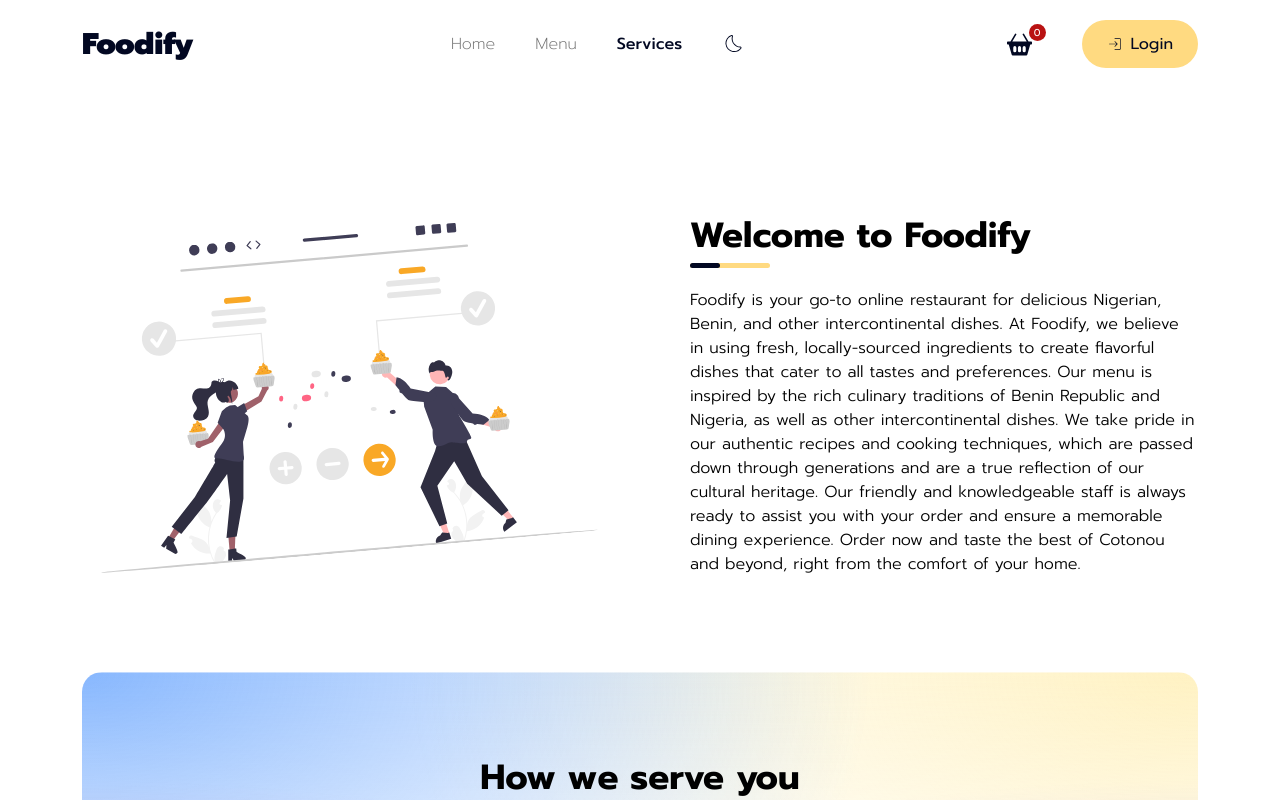
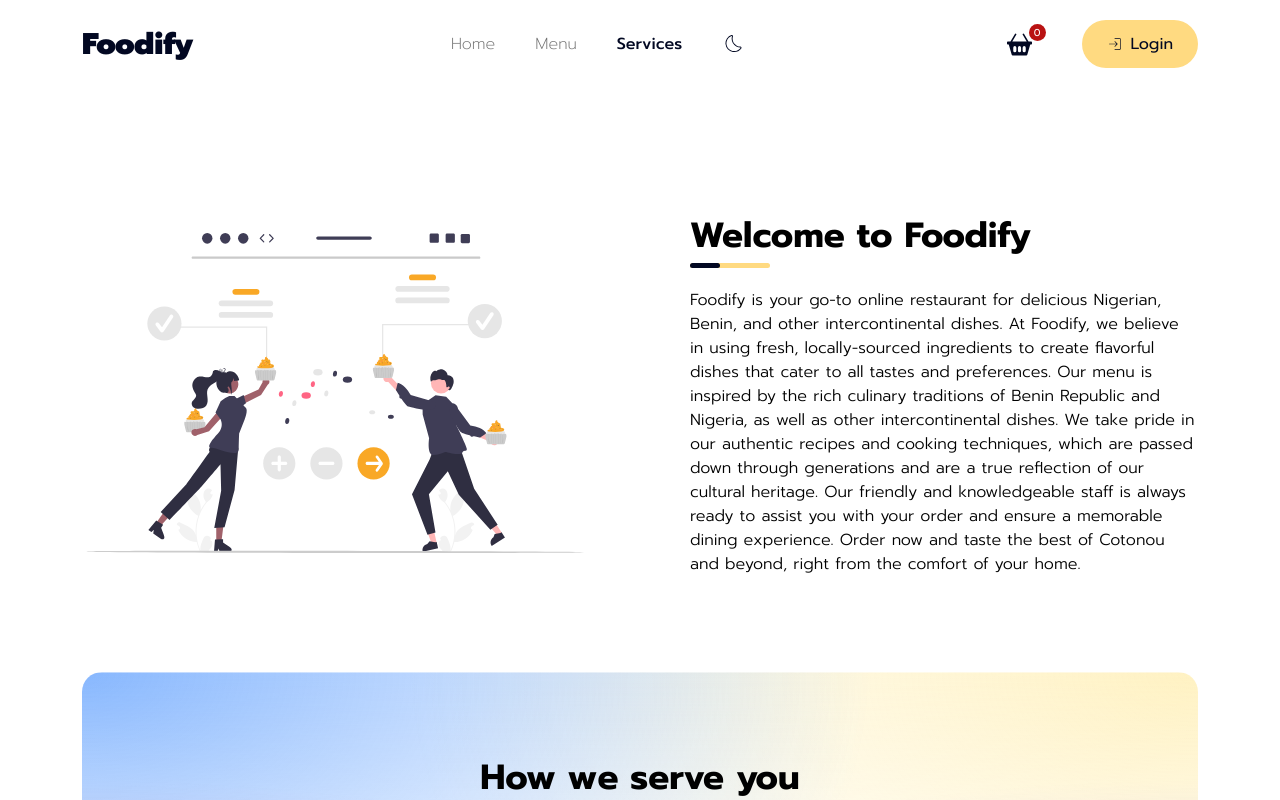
Before and after one commit to Joseph-Jnr/foodify_v1, a React (Vite) app: page /services in a window 1280 px wide. Shown: the top 800 px of the page. Built offline with nearby package versions, Linux system fonts and the light colour scheme; what react-slugify would draw is missing.

Commit message:
set background-blend-mode to hue

```diff
--- a/src/components/about/About.css
+++ b/src/components/about/About.css
@@ -8,14 +8,15 @@
 
 .quote-wrap .quote-img img {
   border-radius: 10px;
-  transform: rotate(355deg);
+  /* transform: rotate(355deg); */
   transition: 0.5s ease-in-out;
+  background-blend-mode: hue;
 }
-
+/*
 .quote-wrap .quote-img img:hover {
   cursor: pointer;
   transform: rotate(360deg);
-}
+} */
 
 html.dark .quote-section {
   background: var(--black);
```
